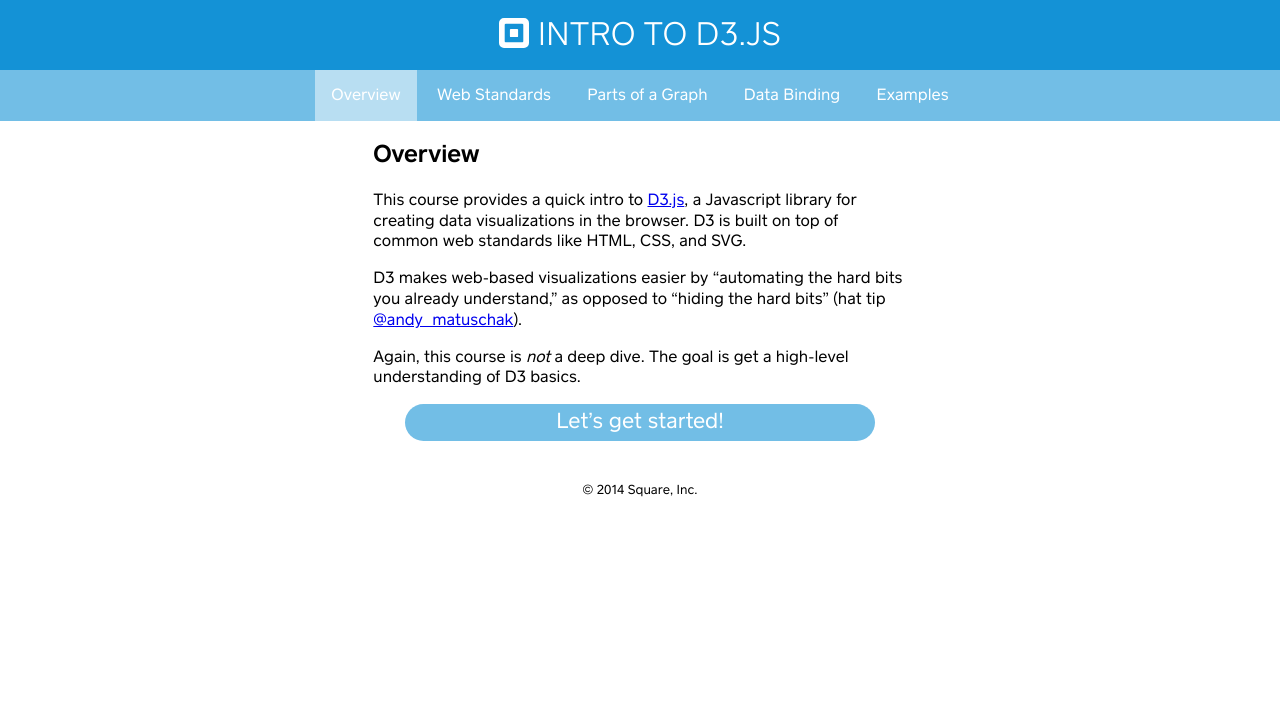
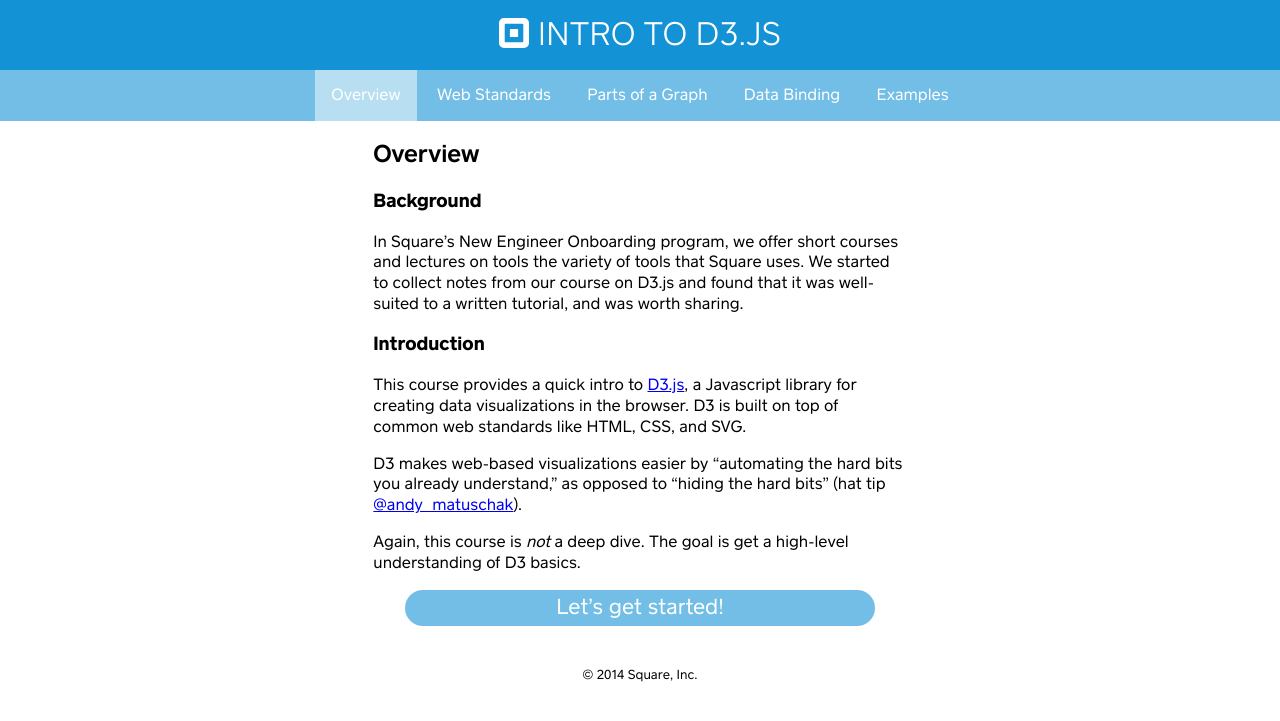
Before and after one commit to square/intro-to-d3, a Jekyll site: the page built from index.md, in a window 1280 px wide. Shown: the top 721 px of the page. Built offline with Jekyll 4.4.1, drawn with Linux system fonts in a browser that asks for light colours.

Commit message:
Intro paragraph

```diff
--- a/index.md
+++ b/index.md
@@ -2,6 +2,15 @@
 layout: page
 title: Overview
 ---
+
+### Background
+
+In Square's New Engineer Onboarding program, we offer short courses and lectures
+on tools the variety of tools that Square uses. We started to collect notes from
+our course on D3.js and found that it was well-suited to a written tutorial, and
+was worth sharing.
+
+### Introduction
 
 This course provides a quick intro to
 [D3.js](http://d3js.org/), a Javascript library for creating data visualizations
```
